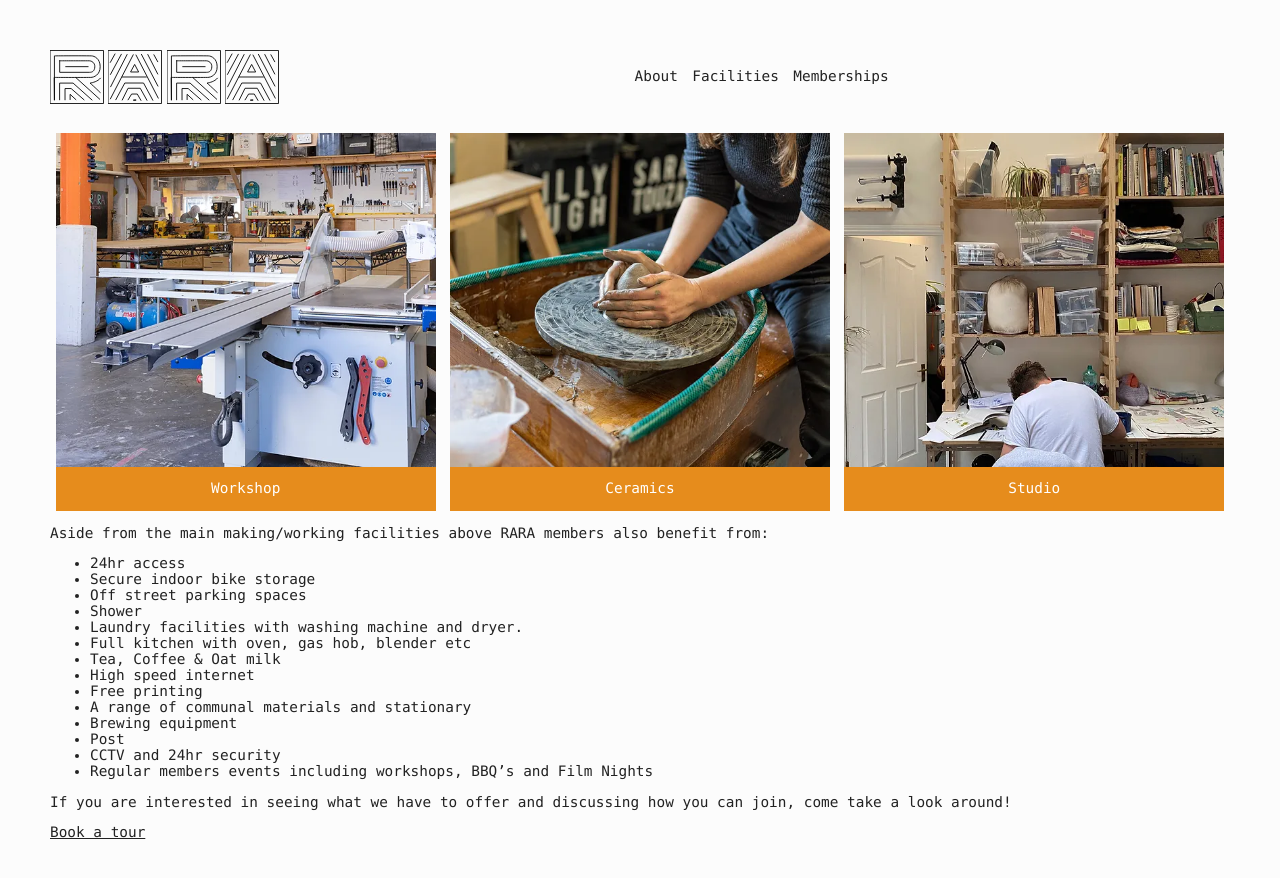
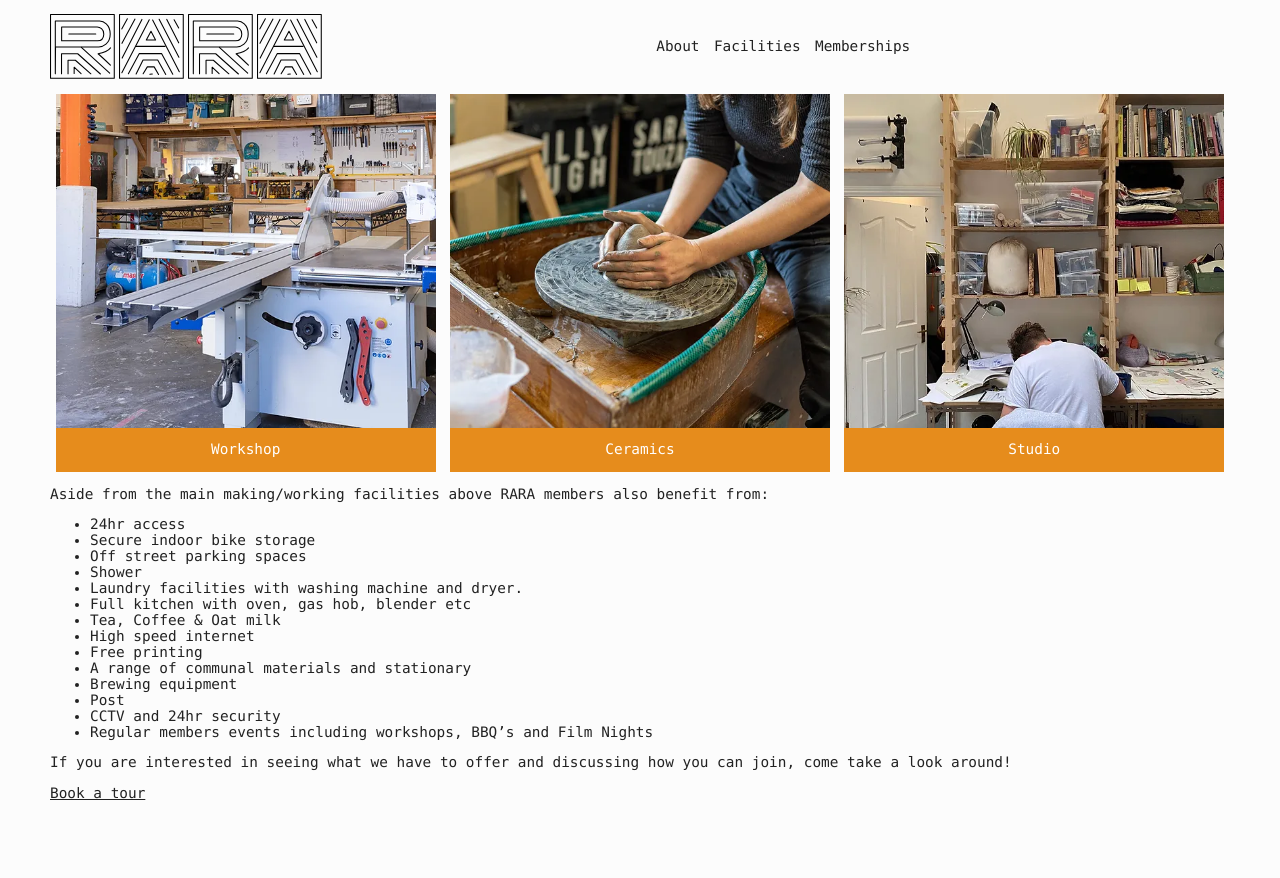
Before and after one commit to TomHodson/rara, a Jekyll site: the page built from facilities.md, in a window 1280 px wide. Shown: the top 878 px of the page. Built offline with Jekyll 4.4.1, drawn with Linux system fonts in a browser that asks for light colours.

Commit message:
adjust logo size and spacing

```diff
--- a/_sass/header.scss
+++ b/_sass/header.scss
@@ -8,7 +8,8 @@ header {
     justify-content: flex-start;
     align-items: center;
     gap: 1em;
-    margin-bottom: 2em;
+    margin-top: 1em;
+    margin-bottom: 1em;
 
     a {
         text-decoration: none;
@@ -28,7 +29,7 @@ header {
 
 }
 
-$rw: 2.5em;
+$rw: 3em;
 
 h1.rara {
     display: flex;
--- a/_sass/main.scss
+++ b/_sass/main.scss
@@ -25,7 +25,7 @@ body {
 
     max-width: 1300px;
     width:100%;
-    padding-top: 50px;
+    // padding-top: 50px;
     padding-left: 50px;
     padding-right: 50px;
 
```
